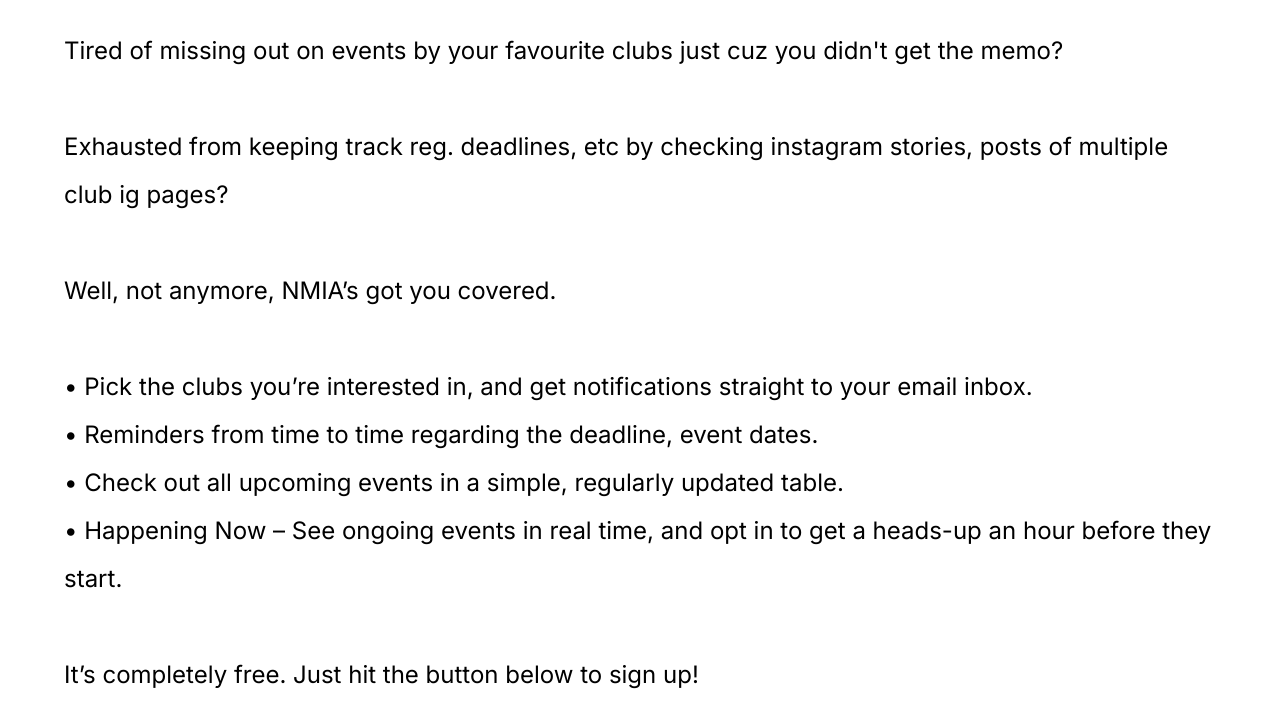
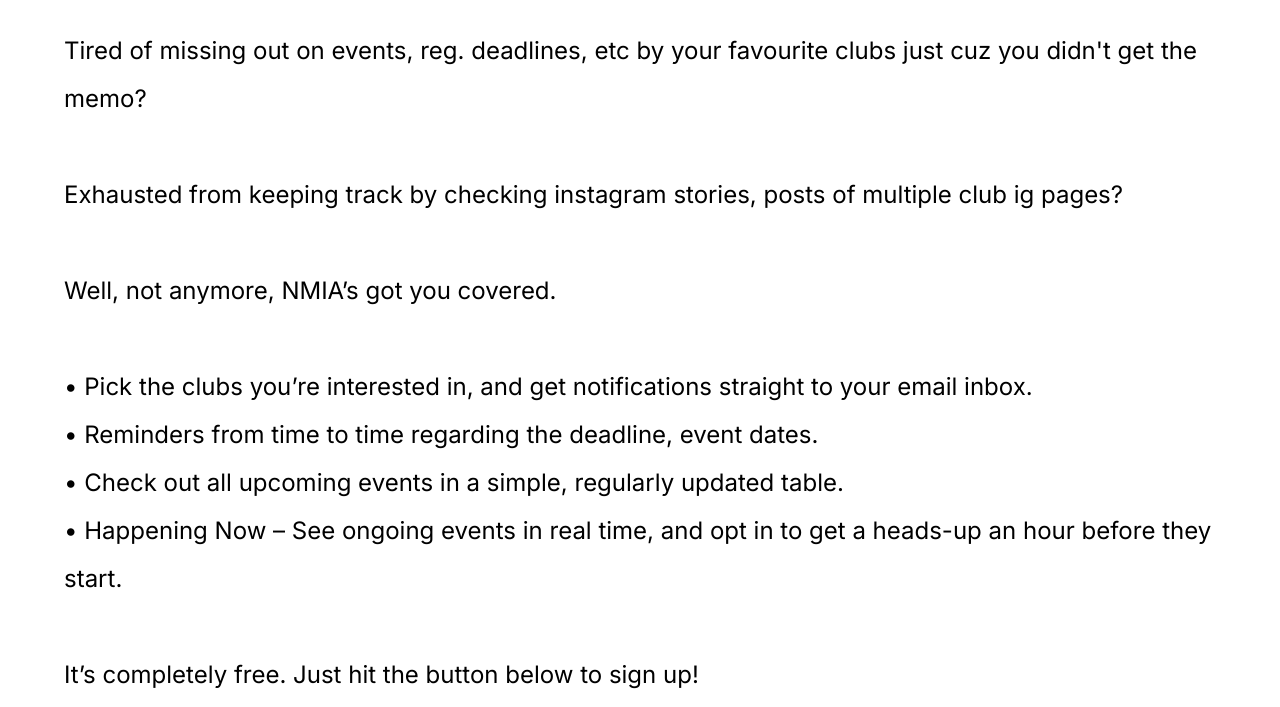
Before and after one commit to nmada-nitt/NMADA, a plain HTML site: page index.html in a window 1280 px wide. Shown: the part 93-800 px from the top of the page. Drawn offline with Linux system fonts and the light colour scheme.

Commit message:
Update index.html

```diff
--- a/index.html
+++ b/index.html
@@ -142,9 +142,9 @@
 
     <p class="title">NMIA - Never Miss It Again!</p>
     <p class="subtitle"><pre class="subtitle">
-Tired of missing out on events by your favourite clubs just cuz you didn't get the memo?
+Tired of missing out on events, reg. deadlines, etc by your favourite clubs just cuz you didn't get the memo?
 
-Exhausted from keeping track reg. deadlines, etc by checking instagram stories, posts of multiple club ig pages?
+Exhausted from keeping track by checking instagram stories, posts of multiple club ig pages?
 
 Well, not anymore, NMIA’s got you covered.
 
```
